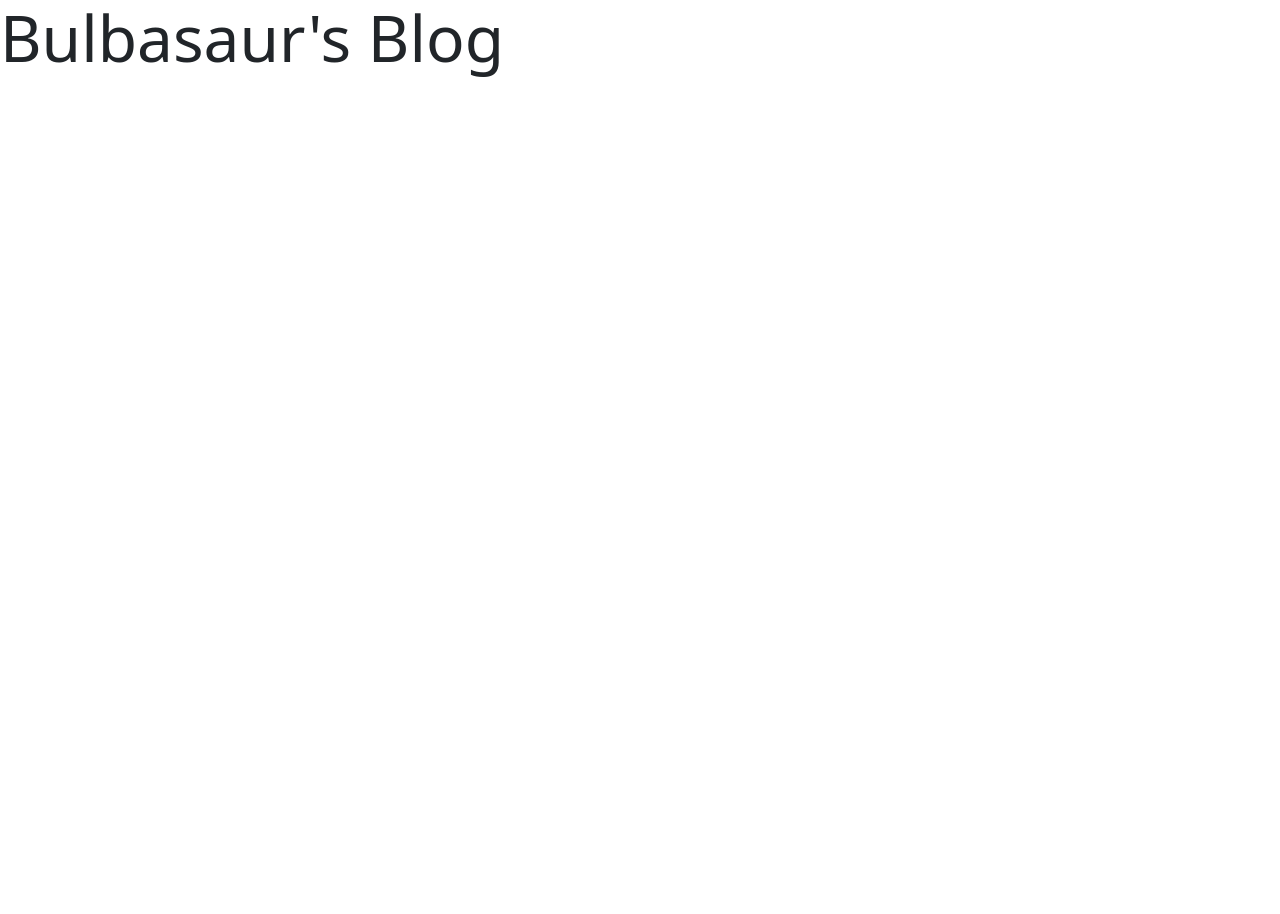
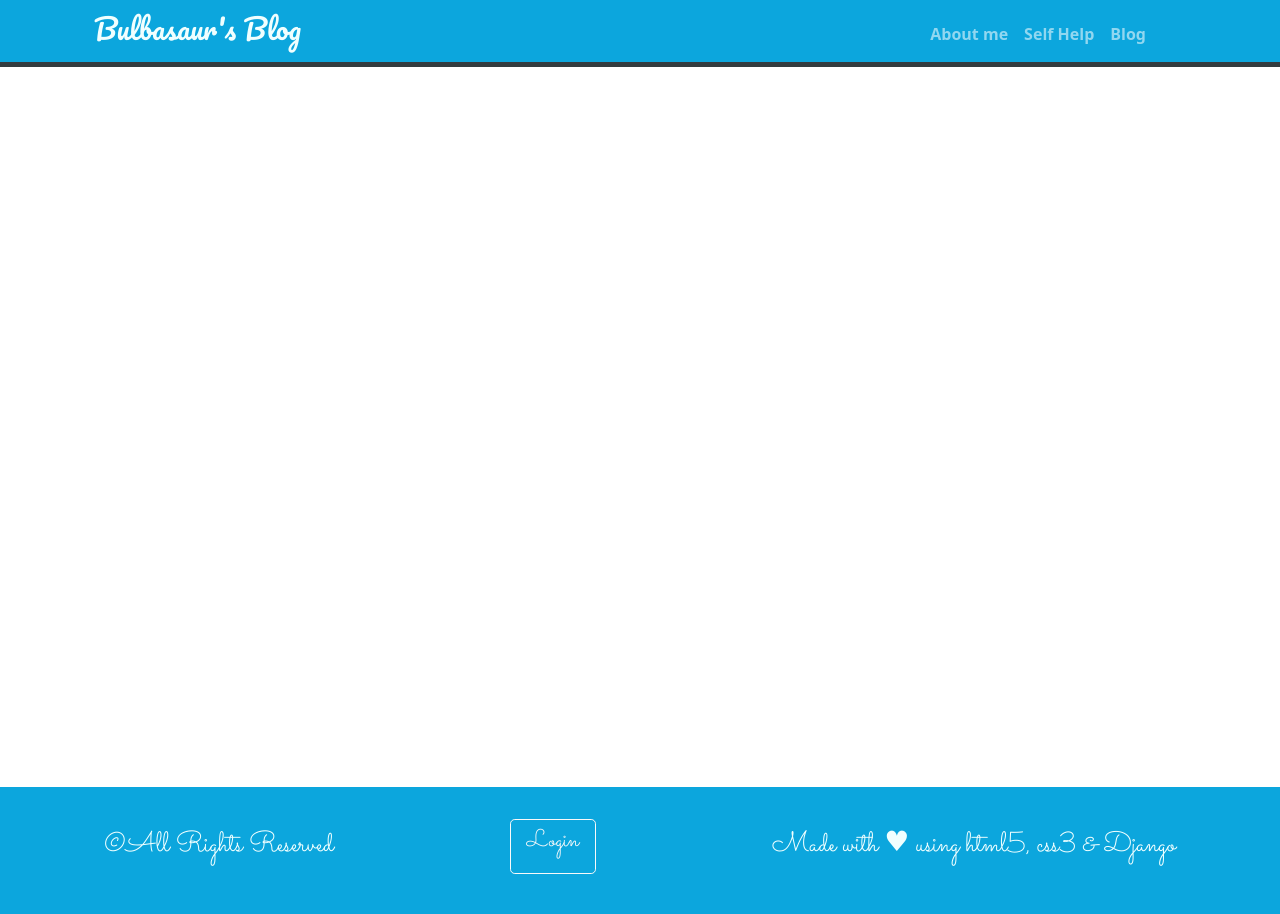
Before and after one commit to sonali-yadav/bulbasaurs-blog, a Django app: page / in a window 1280 px wide. Before the commit the page ends 77 px from the top, so only its background shows below. Run offline with Django 3.2, Linux system fonts and the light colour scheme; data that the repository does not hold is empty.

Commit message:
Added css and home page

```diff
--- /dev/null
+++ b/blog/static/css/index.css
@@ -0,0 +1,67 @@
+/*font-family: 'Sacramento', cursive;*/
+/*font-family: 'Pacifico', cursive;*/
+/*font-family: 'Roboto Mono', monospace;*/
+/*font-family: 'Secular One', sans-serif;*/
+* {
+    margin: 0;
+    padding: 0;
+}
+
+nav {
+    color: azure;
+}
+
+header {
+    background-color: #0CA6DD;
+    border-bottom: 5px solid #333B3F;
+}
+
+footer {
+    background-color: #0CA6DD;
+    color: azure;
+    padding: 2em 1em;
+    font-family: 'Sacramento', cursive;
+}
+
+.title_a {
+    font-family: 'Pacifico', cursive;
+}
+
+.unstyled_a, .unstyled_a:link, .unstyled_a:hover {
+    color: inherit;
+    text-decoration: inherit;
+}
+
+.flexbox {
+    display: flex;
+    flex-direction: row;
+    flex-flow: wrap row;
+    justify-content: space-between;
+    align-items: baseline;
+}
+
+.center_text {
+    text-align: center;
+}
+.bolder_text {
+    font-weight: bolder;
+}
+main {
+    padding: 2em;
+    height: 90vh;
+}
+
+/* posts css */
+.post_article {
+    border: 3px dashed #0CA6DD;
+    border-radius: 5px;
+    margin: 2em auto;
+    box-shadow: 8px 8px rgba(12, 165, 221, 0.2);
+    padding: 1em;
+}
+
+.post_title {
+    color: #0CA6DD;
+    font-weight: bolder;
+    font-family: 'Secular One', sans-serif;
+}
--- /dev/null
+++ b/blog/templates/blog/base.html
@@ -0,0 +1,66 @@
+{% load static %}
+<!DOCTYPE html>
+<html lang="en">
+<head>
+    <meta charset="UTF-8">
+    <meta name="viewport" content="width=device-width, initial-scale=1">
+    <title>Bulbasaur's Blog</title>
+    <link rel="preconnect" href="https://fonts.gstatic.com">
+    <link href="https://fonts.googleapis.com/css2?family=Sacramento&display=swap" rel="stylesheet">
+    <link href="https://fonts.googleapis.com/css2?family=Pacifico&display=swap" rel="stylesheet">
+    <link href="https://fonts.googleapis.com/css2?family=Roboto+Mono:wght@500&family=Secular+One&display=swap"
+          rel="stylesheet">
+    <link href="https://fonts.googleapis.com/css2?family=Homemade+Apple&display=swap" rel="stylesheet">
+    <link href="https://cdn.jsdelivr.net/npm/bootstrap@5.0.0-beta2/dist/css/bootstrap.min.css" rel="stylesheet"
+          integrity="sha384-BmbxuPwQa2lc/FVzBcNJ7UAyJxM6wuqIj61tLrc4wSX0szH/Ev+nYRRuWlolflfl" crossorigin="anonymous">
+    <link rel="stylesheet" href="{% static 'css/index.css' %}">
+    <link rel="stylesheet" href="{% static 'css/posts.css' %}">
+    <script src="https://cdn.jsdelivr.net/npm/bootstrap@5.0.0-beta2/dist/js/bootstrap.bundle.min.js"
+            integrity="sha384-b5kHyXgcpbZJO/tY9Ul7kGkf1S0CWuKcCD38l8YkeH8z8QjE0GmW1gYU5S9FOnJ0"
+            crossorigin="anonymous"></script>
+</head>
+<body>
+<header>
+    <div class="container-lg">
+        <nav class="navbar navbar-expand-lg navbar-dark">
+            <div class="container-fluid">
+                <button class="navbar-toggler" type="button" data-bs-toggle="collapse"
+                        data-bs-target="#navbarTogglerDemo01" aria-controls="navbarTogglerDemo01" aria-expanded="false"
+                        aria-label="Toggle navigation">
+                    <span class="navbar-toggler-icon"></span>
+                </button>
+                <div class="collapse navbar-collapse flexbox" id="navbarTogglerDemo01">
+                    <div><a class="title_a unstyled_a" style="font-size: 3.5vh;" href="#">Bulbasaur's Blog</a></div>
+                    <div>
+                        <ul class="navbar-nav mb-2 mb-lg-0 bolder_text" style="padding-right: 2em;">
+                            <li class="nav-item">
+                                <a class="nav-link" href="#">About me</a>
+                            </li>
+                            <li class="nav-item">
+                                <a class="nav-link" href="#">Self Help</a>
+                            </li>
+                            <li class="nav-item">
+                                <a class="nav-link" href="#">Blog</a>
+                            </li>
+                        </ul>
+                    </div>
+                </div>
+            </div>
+        </nav>
+    </div>
+</header>
+<main class="container-lg">
+    {% block main %}
+    {% endblock %}
+</main>
+<footer class="flexbox" style="justify-content: space-around">
+    <div class="h3">&copy;All Rights Reserved</div>
+    <div class="h3">
+        <button class="btn btn-lg btn-outline-light">
+            <div class="h4 center_text">Login</div>
+        </button>
+    </div>
+    <div class="h3">Made with &hearts; using html5, css3 & Django</div>
+</footer>
+</body>
+</html>
--- a/blog/templates/blog/posts.html
+++ b/blog/templates/blog/posts.html
@@ -1,17 +1,10 @@
-<!DOCTYPE html>
-<html lang="en">
-<head>
-    <meta charset="UTF-8">
-    <meta name="viewport" content="width=device-width, initial-scale=1">
-    <title>Bulbasaur's Blog</title>
-    <link href="https://cdn.jsdelivr.net/npm/bootstrap@5.0.0-beta2/dist/css/bootstrap.min.css" rel="stylesheet" integrity="sha384-BmbxuPwQa2lc/FVzBcNJ7UAyJxM6wuqIj61tLrc4wSX0szH/Ev+nYRRuWlolflfl" crossorigin="anonymous">
-    <script src="https://cdn.jsdelivr.net/npm/bootstrap@5.0.0-beta2/dist/js/bootstrap.bundle.min.js" integrity="sha384-b5kHyXgcpbZJO/tY9Ul7kGkf1S0CWuKcCD38l8YkeH8z8QjE0GmW1gYU5S9FOnJ0" crossorigin="anonymous"></script>
-</head>
-<body>
-<header>
-    <nav>
-        <h1 class="display-3">Bulbasaur's Blog</h1>
-    </nav>
-</header>
-</body>
-</html>
+{% extends 'blog/base.html' %}
+{% block main %}
+{% for post in posts %}
+    <article class="container-lg post_article">
+        <h2 class="post_title"><a href="" class="unstyled_a">{{ post.title }}</a></h2>
+        <time class="post_time text-muted">Published: {{ post.published_date }}</time>
+        <p class="post_p">{{ post.text|truncatechars:500 }}</p>
+    </article>
+{% endfor %}
+{% endblock %}
--- a/blog/views.py
+++ b/blog/views.py
@@ -1,5 +1,7 @@
 from django.shortcuts import render
+from blog.models import Post
 
 
 def posts(request):
-    return render(request, 'blog/posts.html', {})
+    posts_list = Post.objects.all().order_by('-published_date')
+    return render(request, 'blog/posts.html', {'posts': posts_list})
```
